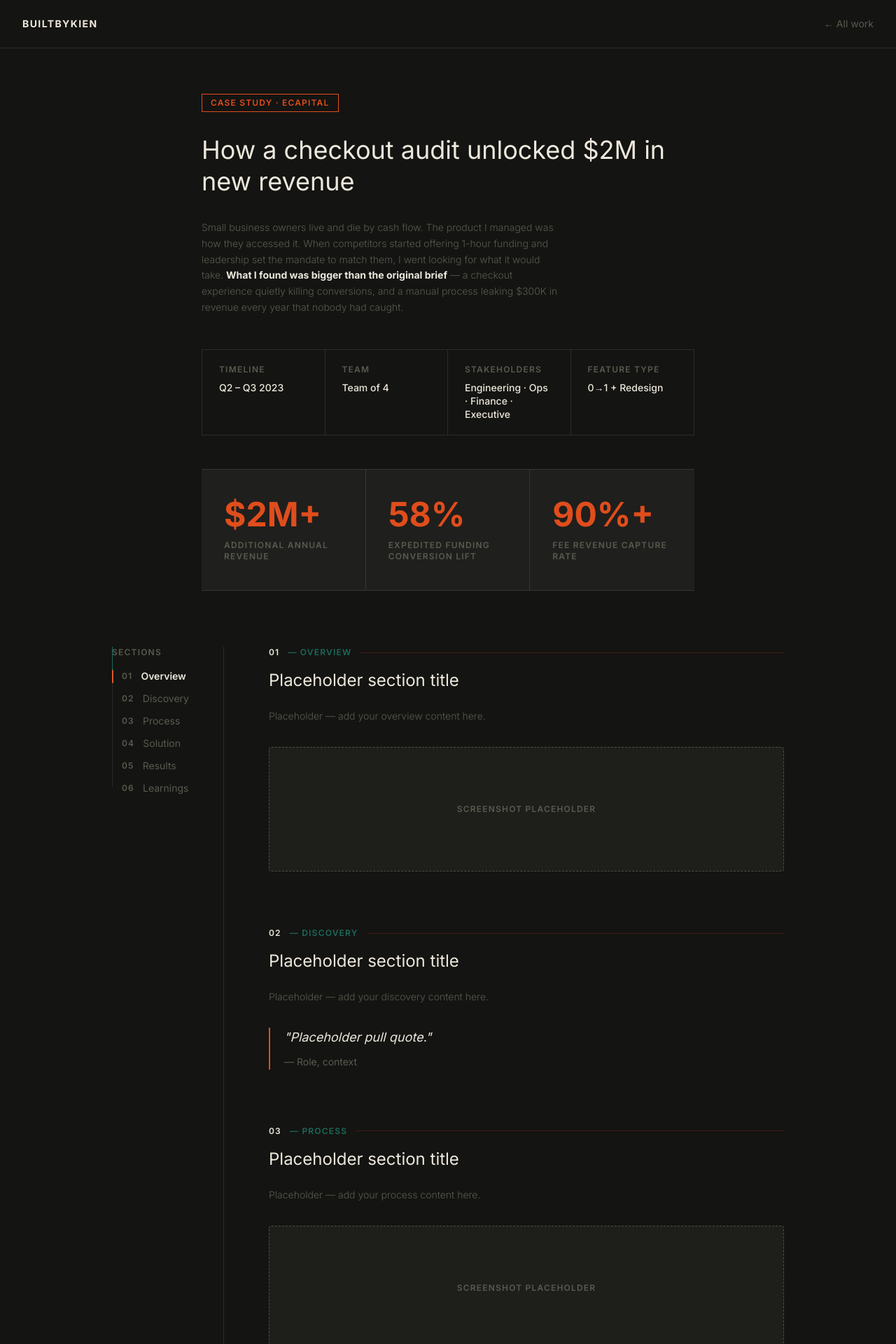
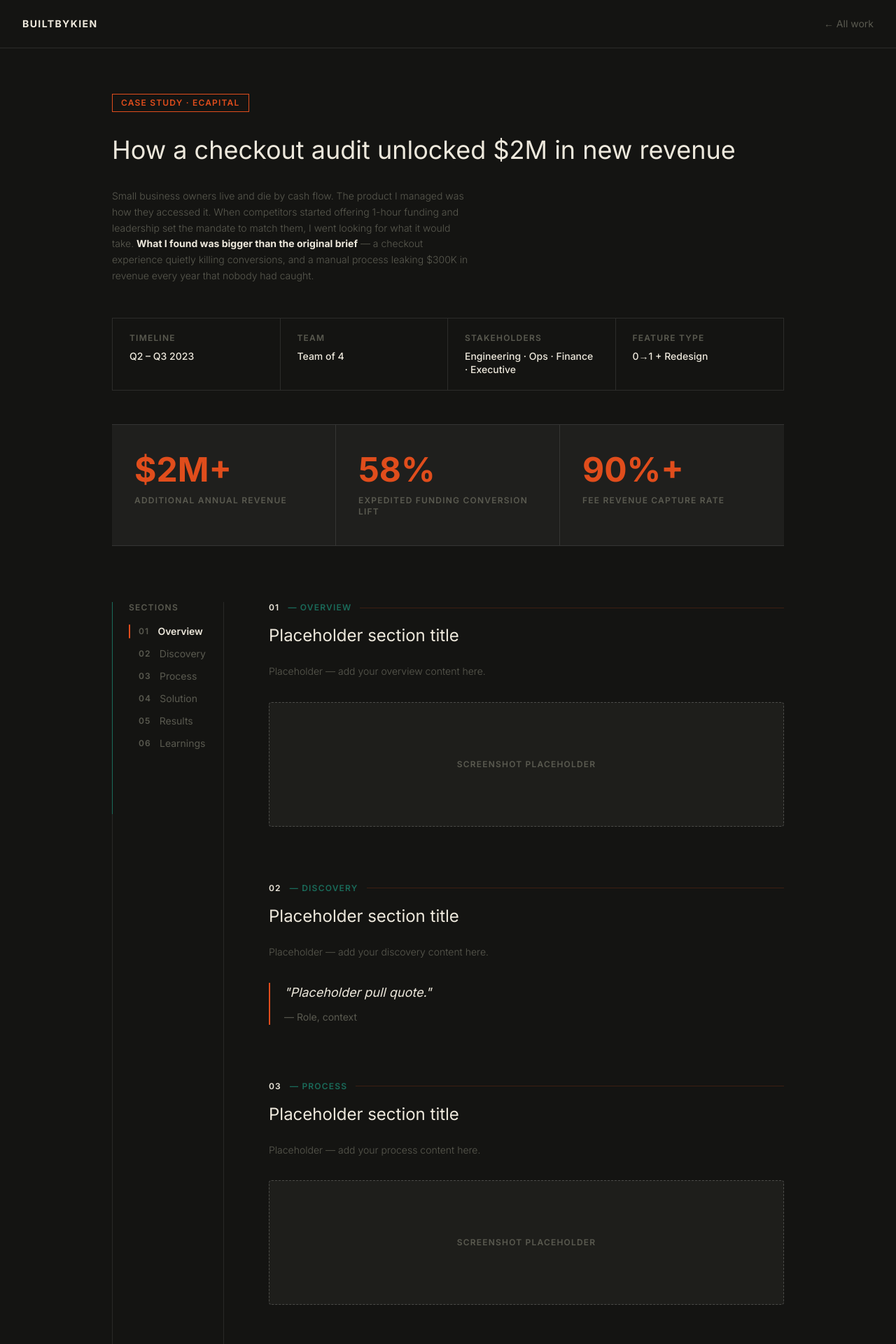
Before and after one commit to kbnewyen/kien-portfolio, a Next.js app: page /ecapital-checkout in a window 1280 px wide. Shown: the top 1920 px of the page at 70% size. Built offline with nearby package versions, Linux system fonts and the light colour scheme.

Commit message:
fix sidebar progress bar and border positioning

```diff
--- a/components/CaseStudyLayout.tsx
+++ b/components/CaseStudyLayout.tsx
@@ -45,7 +45,7 @@ export default function CaseStudyLayout({ cs }: { cs: CaseStudy }) {
       </nav>
 
       {/* HERO */}
-      <section className="max-w-3xl mx-auto px-8 pt-16 pb-12">
+      <section className="max-w-5xl mx-auto px-8 pt-16 pb-12">
         <div className="inline-block border px-3 py-1 text-xs font-semibold tracking-widest uppercase mb-8"
           style={{ borderColor: "#E04D1C", color: "#E04D1C" }}>
           {cs.tag}
@@ -59,7 +59,7 @@ export default function CaseStudyLayout({ cs }: { cs: CaseStudy }) {
       </section>
 
       {/* METADATA BAR */}
-      <section className="max-w-3xl mx-auto px-8 pb-12">
+      <section className="max-w-5xl mx-auto px-8 pb-12">
         <div className="grid grid-cols-2 md:grid-cols-4 border border-white/10" >
           {[
             { label: "Timeline", value: cs.metadata.timeline },
@@ -76,7 +76,7 @@ export default function CaseStudyLayout({ cs }: { cs: CaseStudy }) {
       </section>
 
       {/* IMPACT STATS */}
-      <section className="max-w-3xl mx-auto px-8 pb-20">
+      <section className="max-w-5xl mx-auto px-8 pb-20">
         <div
           className="grid grid-cols-1 md:grid-cols-3 border-t border-b border-white/10"
           style={{ backgroundColor: "rgba(237,232,220,0.05)" }}
@@ -95,11 +95,8 @@ export default function CaseStudyLayout({ cs }: { cs: CaseStudy }) {
         <div className="flex gap-16">
 
           {/* DESKTOP SIDE NAV */}
-          <aside className="hidden md:block w-40 shrink-0 border-r border-white/10 relative">
-            <div className="sticky top-24">
-              <p className="text-xs font-semibold tracking-widest uppercase mb-4" style={{ color: "#5A5A50" }}>Sections</p>
-              <ul className="space-y-3">
-                {/* Progress bar */}
+          <aside className="hidden md:block w-40 shrink-0 relative">
+            {/* Teal progress bar — far left edge */}
             <div className="absolute left-0 top-0 bottom-0 w-px" style={{ backgroundColor: "rgba(237,232,220,0.1)" }}>
               <div
                 className="w-full transition-all duration-300"
@@ -109,6 +106,11 @@ export default function CaseStudyLayout({ cs }: { cs: CaseStudy }) {
                 }}
               />
             </div>
+            {/* Right border */}
+            <div className="absolute right-0 top-0 bottom-0 w-px" style={{ backgroundColor: "rgba(237,232,220,0.1)" }} />
+            <div className="sticky top-24 pl-6">
+              <p className="text-xs font-semibold tracking-widest uppercase mb-4" style={{ color: "#5A5A50" }}>Sections</p>
+              <ul className="space-y-3">
                 {cs.sections.map((section, i) => (
                   <li key={i}>
                     <button
@@ -246,7 +248,7 @@ export default function CaseStudyLayout({ cs }: { cs: CaseStudy }) {
       {/* NEXT CASE STUDY */}
       <section className="border-t border-white/10">
         <Link href={`/${cs.next.slug}`}
-          className="max-w-3xl mx-auto px-8 py-16 flex items-center justify-between group block">
+          className="max-w-5xl mx-auto px-8 py-16 flex items-center justify-between group block">
           <div>
             <p className="text-xs font-semibold tracking-widest uppercase mb-2" style={{ color: "#5A5A50" }}>
               Next Case Study
```
Lines whose indentation alone changed are shown as unchanged.
